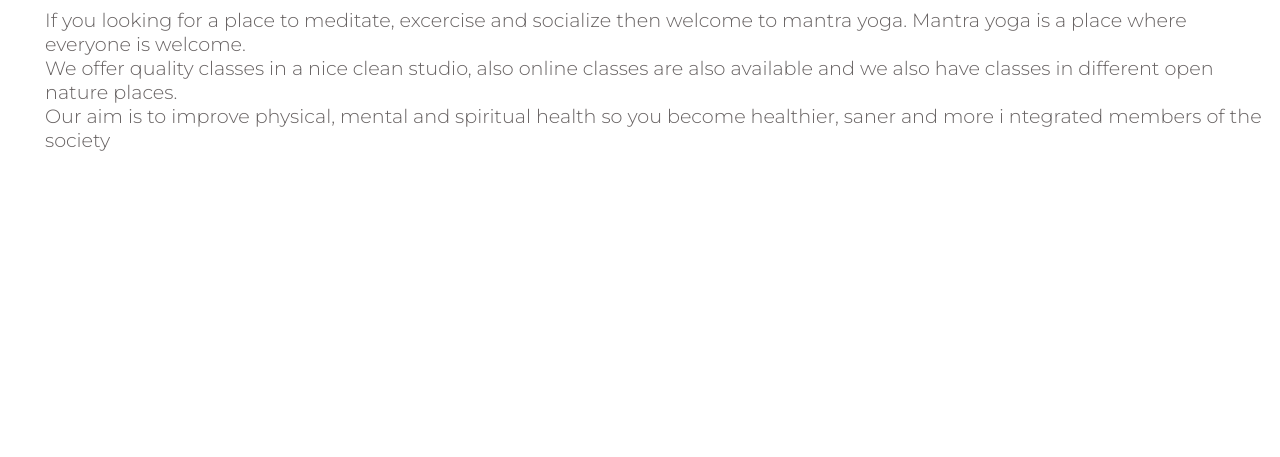
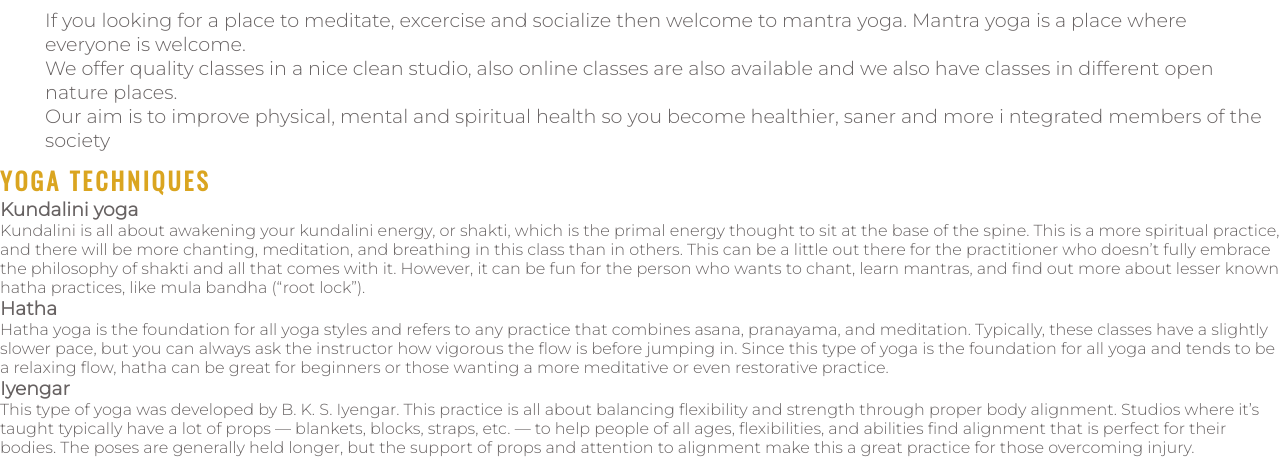
Before and after one commit to Chrisale1/mantra-yoga, a plain HTML site: page index.html in a window 1280 px wide. Shown: the part 683-1140 px from the top of the page. Before the commit the page ends 845 px from the top, so only its background shows below. Drawn offline with nearby package versions, Linux system fonts and the light colour scheme.

Commit message:
Add yoga tecqniques to index page

```diff
--- a/index.html
+++ b/index.html
@@ -18,7 +18,7 @@
         <nav>
             <ul id="nav-menu">
                 <li><a href="index.html"> Home</a></li>
-                <li><a href="#">Yoga</a></li>
+                <li><a href="#techniques">Yoga</a></li>
                 <li><a href="#"> Gallery</a></li>
                 <li><a href="#"> Sign Up</a></li>
             </ul>
@@ -36,6 +36,46 @@
 
         </p>
     </section>
+    <section id="techniques">
+        <div>
+            <h2>Yoga Techniques</h2>
+        </div>
+        <div>
+            <div>
+                <h3>Kundalini yoga</h3>
+                <p>
+                    Kundalini is all about awakening your kundalini energy, or shakti, which is the primal energy thought to sit at the base of the spine.
+
+                    This is a more spiritual practice, and there will be more chanting, meditation, and breathing in this class than in others.
+                    This can be a little out there for the practitioner who doesn’t fully embrace the philosophy of shakti and all that comes with it. However,
+                    it can be fun for the person who wants to chant, learn mantras, and find out more about lesser known hatha practices, like mula bandha (“root lock”).
+                </p>
+            </div>
+            <div>
+                <h3>Hatha</h3>
+                <p>
+                    Hatha yoga is the foundation for all yoga styles and refers to any practice that combines asana, pranayama, and meditation.
+
+                    Typically, these classes have a slightly slower pace, but you can always ask the instructor how vigorous the flow is before
+                    jumping in. Since this type of yoga is the foundation for all yoga and tends to be a relaxing flow, hatha can be great for beginners or
+                    those wanting a more meditative or even restorative practice.
+                </p>
+            </div>
+            <div>
+                <h3>Iyengar</h3>
+                <p>
+                    This type of yoga was developed by B. K. S. Iyengar. This practice is all about balancing flexibility and strength through proper body alignment.
+                    Studios where it’s taught typically have a lot of props — blankets, blocks, straps, etc. — to help people of all ages, flexibilities, and abilities find
+                    alignment that is perfect for their bodies.
+
+                    The poses are generally held longer, but the support of props and attention to alignment make this a great practice for those overcoming injury.
+
+                </p>
+            </div>
+
+        </div>
+    </section>
+    <footer></footer>
 
     <script src="https://kit.fontawesome.com/340f4cde20.js" crossorigin="anonymous"></script>
 
```
